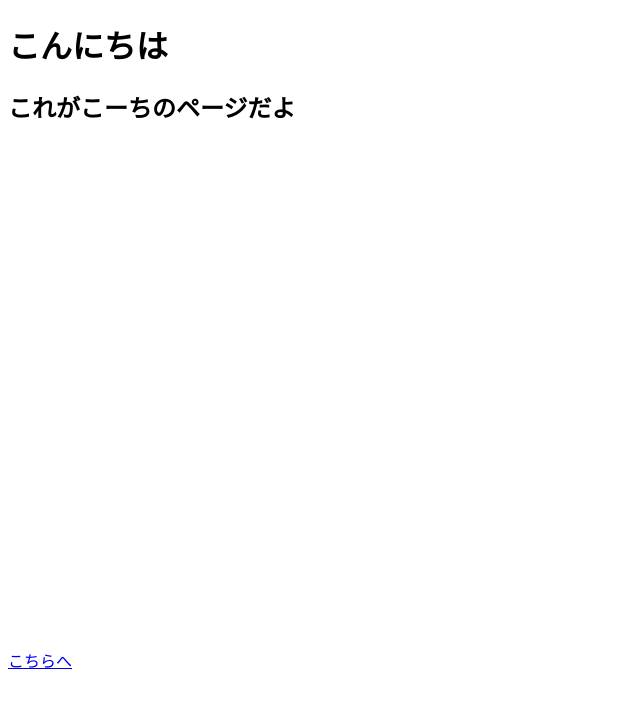
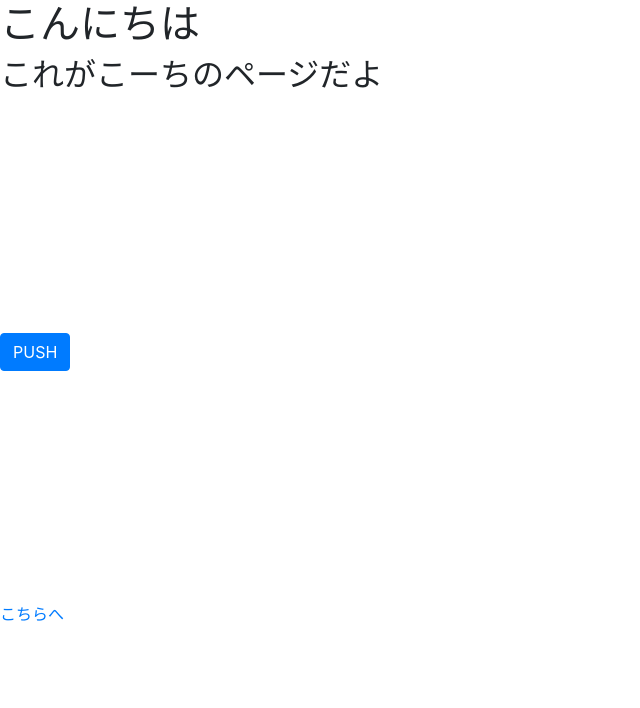
Before and after one commit to Kouch-Sato/topicmaker, a plain HTML site: page index.html in a window 1280 px wide. Shown: the whole page, without its empty margins (0-640 px from the left). Drawn offline with nearby package versions, Linux system fonts and the light colour scheme.

Commit message:
bootstrapを入れる

```diff
--- a/index.html
+++ b/index.html
@@ -4,13 +4,16 @@
     <meta charaset="utf-8">
     <title>Topic Maker</title>
     <link rel="stylesheet" href="css/index.css">
+    <link rel="stylesheet" href="https://stackpath.bootstrapcdn.com/bootstrap/4.1.0/css/bootstrap.min.css">
     <script src="https://ajax.googleapis.com/ajax/libs/jquery/1.7.0/jquery.min.js"></script>
   </head>
   <body>
     <h1>こんにちは</h1>
     <h2>これがこーちのページだよ</h2>
+    <button type="buttun" class="btn btn-primary">PUSH</button>
     <img src="image1.jpg">
     <br><a href="topic-maker.html">こちらへ</a>
     <script src="js/index.js"></script>
+    <script src="https://stackpath.bootstrapcdn.com/bootstrap/4.1.0/js/bootstrap.min.js"</script>
   </body>
 </html>
```
